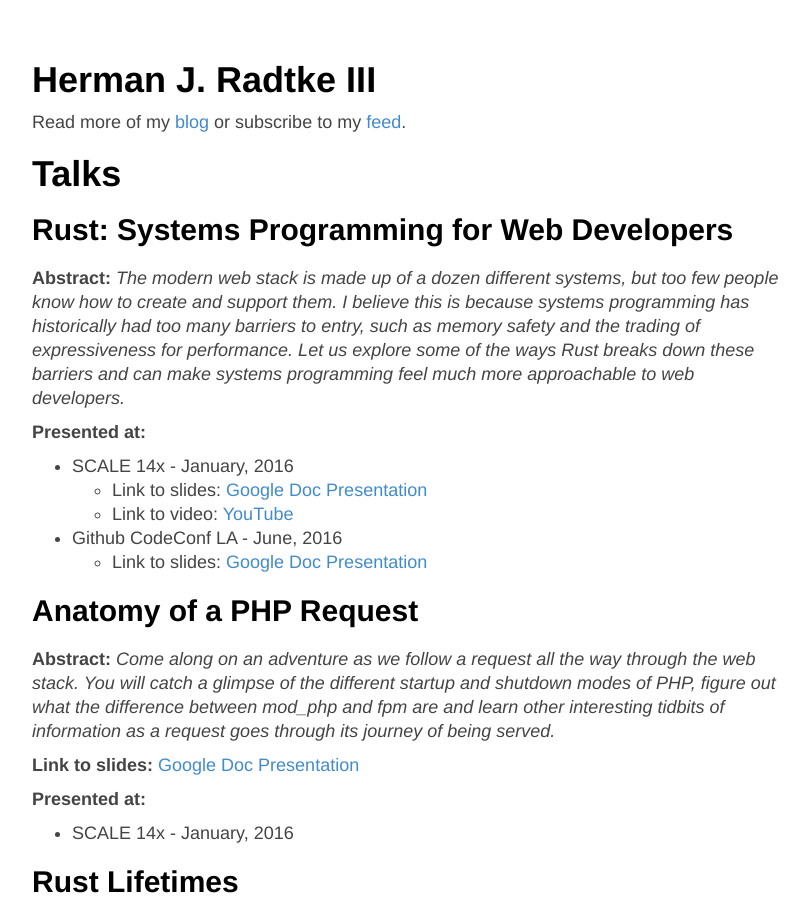
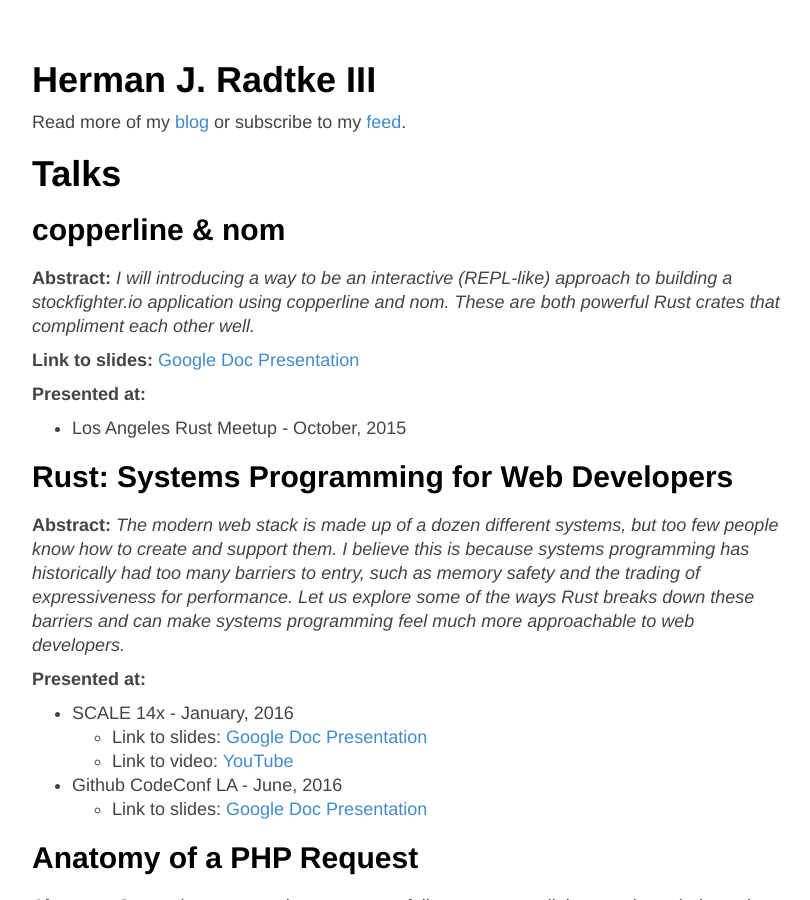
Before and after one commit to hjr3/hjr3.github.io, a Jekyll site: the page built from talks.md, in a window 1280 px wide and 900 px high. Shown: the whole window, without its empty margins (233-1043 px from the left). Built offline with Jekyll 4.4.1, drawn with Linux system fonts in a browser that asks for light colours.

Commit message:
Added copperline & nom talk

```diff
--- a/talks.md
+++ b/talks.md
@@ -6,6 +6,16 @@ title: Talks
 {% include header.html %}
 
 # {{ page.title }}
+
+## copperline & nom
+
+**Abstract:** _I will introducing a way to be an interactive (REPL-like) approach to building a stockfighter.io application using copperline and nom. These are both powerful Rust crates that compliment each other well._
+
+**Link to slides:** [Google Doc Presentation](https://docs.google.com/presentation/d/159oFYPRLlTkSmnrNjeCaj8zAwxx9jm4K_uJKqg4Tabg/edit?usp=sharing)
+
+**Presented at:**
+
+   * Los Angeles Rust Meetup - October, 2015
 
 ## Rust: Systems Programming for Web Developers
 
```
